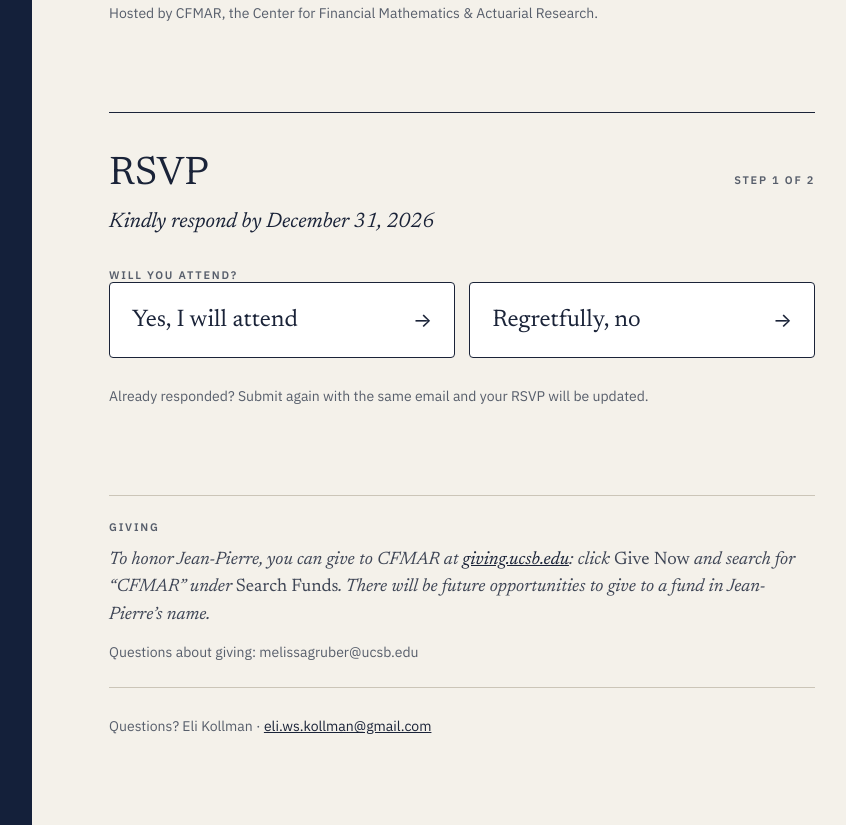
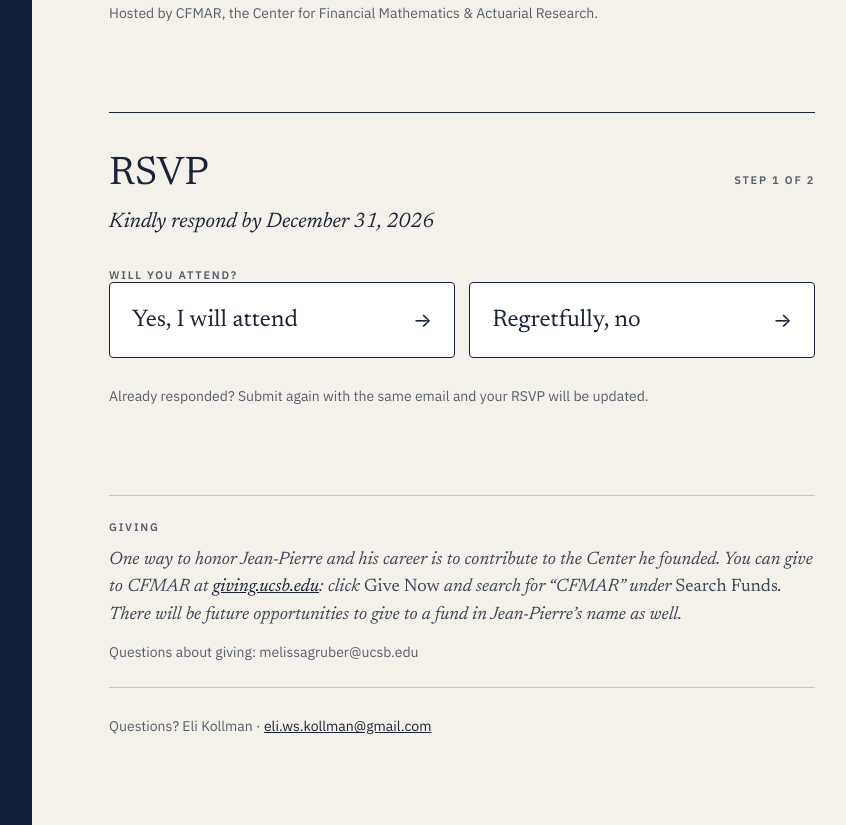
Before and after one commit to fouque-celebration/fouque-celebration.github.io, a plain HTML site: page docs/index.html in a window 1280 px wide. Shown: the part 755-1580 px from the top of the page, without its empty margins (388-1234 px from the left). Drawn offline with Linux system fonts and the light colour scheme.

Commit message:
Revise Giving wording
Co-Authored-By: Claude Opus 5.5 <noreply@anthropic.com>
Claude-Session: https://claude.ai/code/session_01RpbN52W4HfcKCM6EsZ37S6

```diff
--- a/docs/index.html
+++ b/docs/index.html
@@ -177,7 +177,7 @@ legend{padding:0;margin-bottom:12px}
 </section>
 
 <div class="sp-l"></div>
-<section class="fund" aria-labelledby="give-h"><p class="lbl" id="give-h" style="margin-bottom:12px">Giving</p><p style="margin:0">To honor Jean-Pierre, you can give to CFMAR at <a href="https://giving.ucsb.edu" target="_blank" rel="noopener">giving.ucsb.edu</a>: click <em>Give Now</em> and search for “CFMAR” under <em>Search Funds</em>. There will be future opportunities to give to a fund in Jean-Pierre’s name.</p><p style="margin:12px 0 0;font:400 14px/1.5 var(--ui);color:var(--muted)">Questions about giving: melissagruber@ucsb.edu</p></section>
+<section class="fund" aria-labelledby="give-h"><p class="lbl" id="give-h" style="margin-bottom:12px">Giving</p><p style="margin:0">One way to honor Jean-Pierre and his career is to contribute to the Center he founded. You can give to CFMAR at <a href="https://giving.ucsb.edu" target="_blank" rel="noopener">giving.ucsb.edu</a>: click <em>Give Now</em> and search for “CFMAR” under <em>Search Funds</em>. There will be future opportunities to give to a fund in Jean-Pierre’s name as well.</p><p style="margin:12px 0 0;font:400 14px/1.5 var(--ui);color:var(--muted)">Questions about giving: melissagruber@ucsb.edu</p></section>
 <p class="hint" style="margin-top:28px">Questions? Eli Kollman · <a href="mailto:eli.ws.kollman@gmail.com">eli.ws.kollman@gmail.com</a></p>
 </main>
 </div>
```
